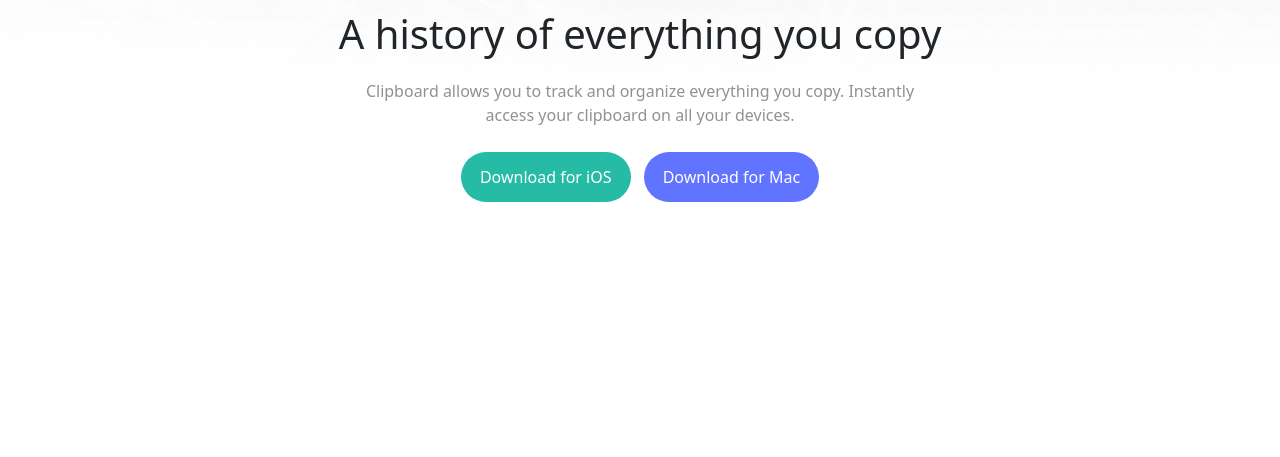
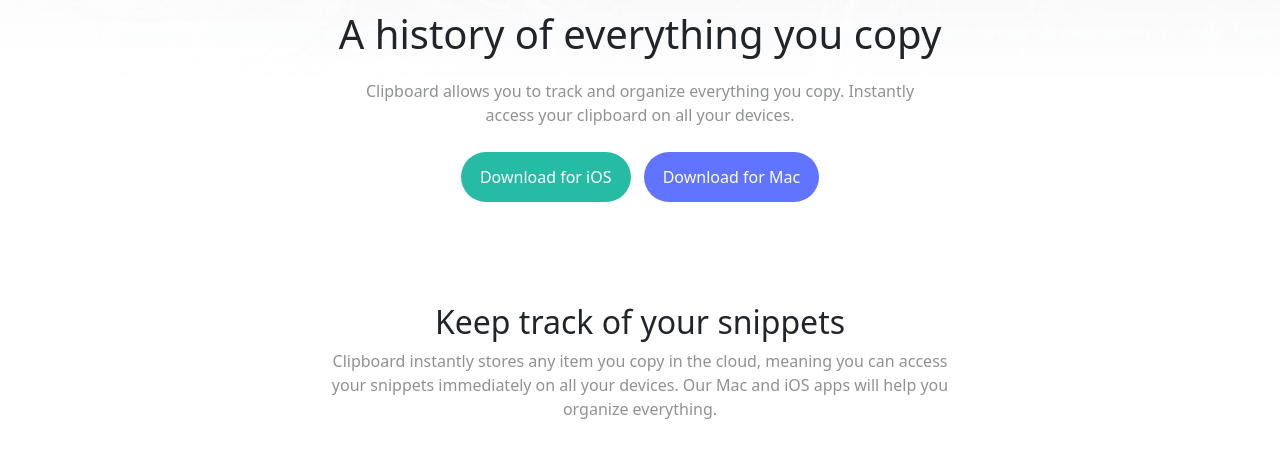
Before and after one commit to mohabrd/revision2, a website: page index.html in a window 1280 px wide. Shown: the part 275-732 px from the top of the page. Drawn offline with nearby package versions, Linux system fonts and the light colour scheme.

Commit message:
section keep track fini

```diff
--- a/index.html
+++ b/index.html
@@ -37,17 +37,19 @@
 
   </header>
 
+  <main>
+
+    <section class="keep-track">
+
+      <div class="h2-keep">
+        <h2>Keep track of your snippets</h2>
+      </div>
+      <div class="span-keep">
+        <span> Clipboard instantly stores any item you copy in the cloud, meaning you can access <br> your snippets immediately on all your devices. Our Mac and iOS apps will help you <br> organize everything.</span>
+      </div>
+    </section>
 
 
-  <main>
-
-    <section>
-
-      <div>
-
-      </div>
-
-    </section>
 
   </main>
 
--- a/src/sass/modules/_section-nav.scss
+++ b/src/sass/modules/_section-nav.scss
@@ -66,3 +66,22 @@ button:nth-child(2){
 button:nth-child(2):active{
     background-color: #8796ff;
 }
+
+.keep-track {
+    margin-top: 17%;
+
+}
+
+.h2-keep {
+    display: flex;
+    justify-content: center;
+    // margin-top: 17%;
+}
+
+.span-keep {
+    display: flex;
+    justify-content: center;
+    text-align: center;
+    opacity: 0.5;
+
+}
```
Also changed, not shown: public/css/app.css.
